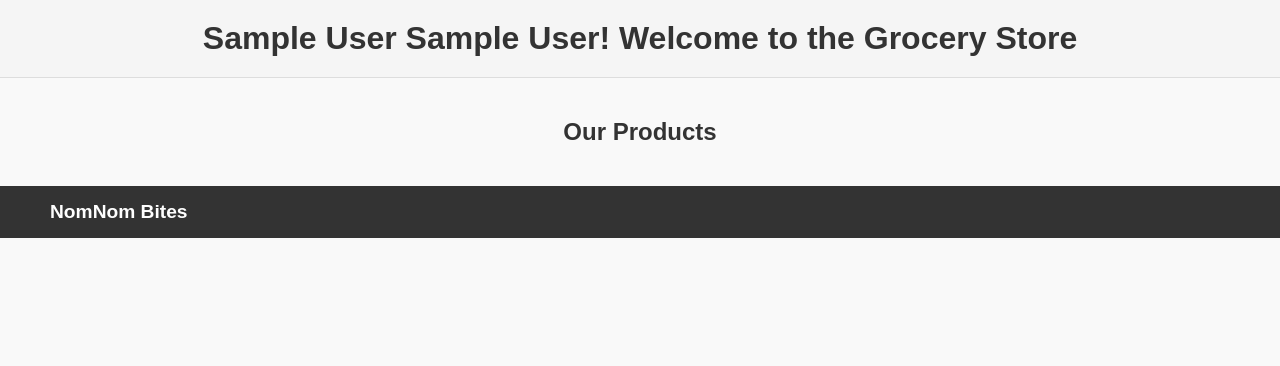
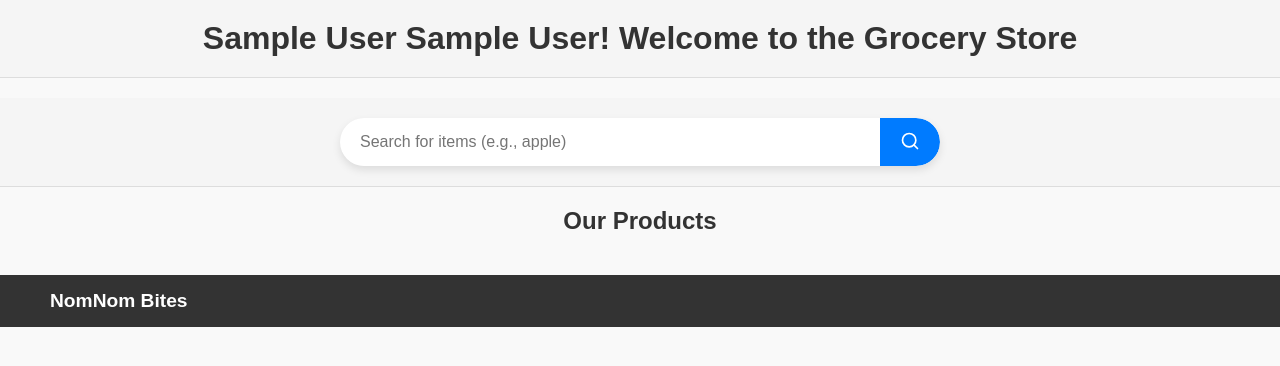
Before and after one commit to sudocanttype/CS-3354.002-Team-5, a Flask app: page /shop in a window 1280 px wide. Shown: the part 58-424 px from the top of the page. Run offline with Flask 3, Linux system fonts and the light colour scheme; the visitor is signed in with stand-in values (Sample User, id 1); data that the repository does not hold is empty.

Commit message:
Added search item capability in grocery store and changed quanity limit in checkout page

```diff
--- a/static/scripts/checkout.js
+++ b/static/scripts/checkout.js
@@ -3,12 +3,15 @@ function changeQuantity(productId, change) {
     let currentQty = parseInt(qtySpan.innerText);
     const newQty = currentQty + change;
 
-    if (newQty >= 1) {
+    // Limit: between 1 and 5 items only
+    if (newQty >= 1 && newQty <= 5) {
         qtySpan.innerText = newQty;
 
         // Show the update button
         const updateBtn = document.getElementById(`update-btn-${productId}`);
         updateBtn.style.display = "inline-block";
+    } else if (newQty > 5) {
+        alert("You can only add up to 5 of each item.");
     }
 }
 
--- a/static/scripts/grocery.js
+++ b/static/scripts/grocery.js
@@ -66,7 +66,7 @@ function updateCartCount() {
     .then(data => {
       const badge = document.getElementById("cart-count");
       const items = data.items || [];
-      const totalCount = items.reduce((sum, item) => sum + item.quantity, 0); // ✅ fixed
+      const totalCount = items.reduce((sum, item) => sum + item.quantity, 0); //  fixed
       badge.innerText = totalCount;
       badge.style.display = totalCount > 0 ? "inline-block" : "none";
     })
@@ -93,3 +93,112 @@ function updateCartBadge() {
       console.error("Error fetching cart data:", err);
     });
 }
+
+// Search functionality
+function searchProducts() {
+  const searchInput = document.getElementById('search-input');
+  const searchTerm = searchInput.value.toLowerCase().trim();
+  const items = document.querySelectorAll('.item');
+  const itemsContainer = document.querySelector('.items-container');
+  let matchFound = false;
+
+  // Remove existing no results message if it exists
+  const existingNoResults = document.getElementById('no-results-message');
+  if (existingNoResults) {
+    existingNoResults.remove();
+  }
+
+  items.forEach(item => {
+    const productName = item.querySelector('h3').textContent.toLowerCase();
+    // Get all paragraphs (description, price, etc.)
+    const paragraphs = item.querySelectorAll('p');
+    let productText = productName;
+
+    // Combine all text content from paragraphs
+    paragraphs.forEach(p => {
+      productText += ' ' + p.textContent.toLowerCase();
+    });
+
+    // Check if product name or any paragraph text contains the search term
+    if (productText.includes(searchTerm)) {
+      item.style.display = 'block';
+      matchFound = true;
+    } else {
+      item.style.display = 'none';
+    }
+  });
+
+  // Show a message if no results found
+  if (!matchFound && searchTerm !== '') {
+    const noResultsMessage = document.createElement('div');
+    noResultsMessage.id = 'no-results-message';
+    noResultsMessage.style.width = '100%';
+    noResultsMessage.style.display = 'flex';
+    noResultsMessage.style.justifyContent = 'center';
+    noResultsMessage.style.gridColumn = '1 / -1'; // Make it span all columns in the grid
+    noResultsMessage.innerHTML = `
+      <div style="text-align: center; padding: 30px; width: 100%;">
+        <h3>No products found matching "${searchTerm}"</h3>
+        <p>Try a different search term or browse all products.</p>
+      </div>
+    `;
+    itemsContainer.appendChild(noResultsMessage);
+  }
+}
+
+// Function to clear search and reset product display
+function clearSearch() {
+  const searchInput = document.getElementById('search-input');
+  const clearButton = document.getElementById('clear-search');
+
+  // Clear the input field
+  searchInput.value = '';
+
+  // Hide the clear button
+  clearButton.style.display = 'none';
+
+  // Reset the product display
+  searchProducts();
+
+  // Focus back on the search input
+  searchInput.focus();
+}
+
+// Initialize search functionality when DOM is loaded
+document.addEventListener('DOMContentLoaded', function() {
+  const searchInput = document.getElementById('search-input');
+  const searchButton = document.getElementById('search-button');
+  const clearButton = document.getElementById('clear-search');
+
+  // Search when button is clicked
+  if (searchButton) {
+    searchButton.addEventListener('click', searchProducts);
+  }
+
+  // Clear search when clear button is clicked
+  if (clearButton) {
+    clearButton.addEventListener('click', clearSearch);
+  }
+
+  // Search input event handlers
+  if (searchInput) {
+    // Show/hide clear button based on input content
+    searchInput.addEventListener('input', function() {
+      if (this.value.trim() !== '') {
+        clearButton.style.display = 'block';
+      } else {
+        clearButton.style.display = 'none';
+      }
+    });
+
+    // Search when Enter key is pressed
+    searchInput.addEventListener('keyup', function(event) {
+      if (event.key === 'Enter') {
+        searchProducts();
+      }
+
+      // Real-time search as user types
+      searchProducts();
+    });
+  }
+});
--- a/templates/grocerystorepage.html
+++ b/templates/grocerystorepage.html
@@ -76,6 +76,65 @@ margin-right: 15px;
   border: 2px solid white;
 }
 
+/* Search Box Styling */
+.search-container {
+  display: flex;
+  justify-content: center;
+  padding: 20px 0;
+  background-color: #f5f5f5;
+  border-bottom: 1px solid #ddd;
+}
+
+.search-box {
+  display: flex;
+  width: 80%;
+  max-width: 600px;
+  position: relative;
+  box-shadow: 0 4px 8px rgba(0,0,0,0.1);
+  border-radius: 30px;
+  overflow: hidden;
+}
+
+#search-input {
+  width: 100%;
+  padding: 15px 20px;
+  font-size: 16px;
+  border: none;
+  outline: none;
+  border-radius: 30px 0 0 30px;
+}
+
+#search-button {
+  background-color: #007bff;
+  color: white;
+  border: none;
+  padding: 0 20px;
+  cursor: pointer;
+  border-radius: 0 30px 30px 0;
+  transition: background-color 0.3s;
+}
+
+#search-button:hover {
+  background-color: #0056b3;
+}
+
+.clear-button {
+  position: absolute;
+  right: 60px;
+  top: 50%;
+  transform: translateY(-50%);
+  background: none;
+  border: none;
+  color: #999;
+  cursor: pointer;
+  padding: 5px;
+  z-index: 10;
+}
+
+.clear-button:hover {
+  color: #333;
+}
+
 </style>
 <!-- keep existing project‑specific stylesheet & JS -->
 <link rel="stylesheet" href="{{ url_for('static', filename='css/grocerystorestyle.css') }}" />
@@ -101,6 +160,25 @@ margin-right: 15px;
 
 <div class="store-header">
   <h1>{{ first_name }} {{ last_name }}! Welcome to the Grocery Store</h1>
+</div>
+
+<!-- Search Box -->
+<div class="search-container">
+  <div class="search-box">
+    <input type="text" id="search-input" placeholder="Search for items (e.g., apple)">
+    <button id="clear-search" class="clear-button" style="display: none;">
+      <svg xmlns="http://www.w3.org/2000/svg" width="16" height="16" viewBox="0 0 24 24" fill="none" stroke="currentColor" stroke-width="2" stroke-linecap="round" stroke-linejoin="round">
+        <line x1="18" y1="6" x2="6" y2="18"></line>
+        <line x1="6" y1="6" x2="18" y2="18"></line>
+      </svg>
+    </button>
+    <button id="search-button">
+      <svg xmlns="http://www.w3.org/2000/svg" width="20" height="20" viewBox="0 0 24 24" fill="none" stroke="currentColor" stroke-width="2" stroke-linecap="round" stroke-linejoin="round">
+        <circle cx="11" cy="11" r="8"></circle>
+        <line x1="21" y1="21" x2="16.65" y2="16.65"></line>
+      </svg>
+    </button>
+  </div>
 </div>
 
 <section class="items-section">
```
